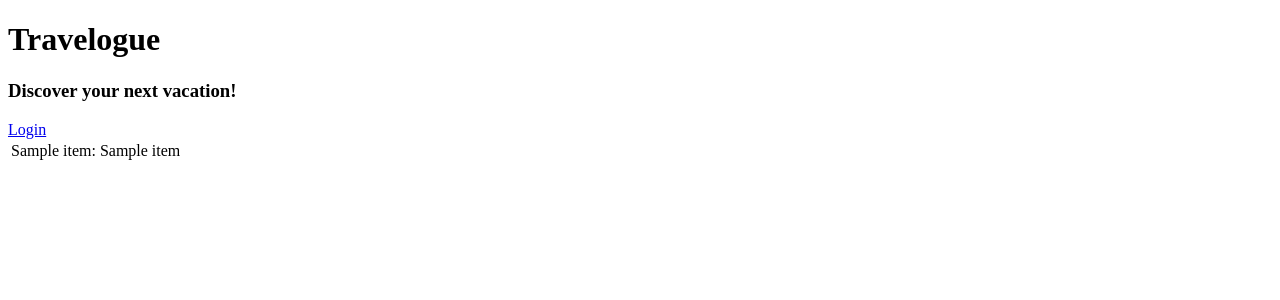
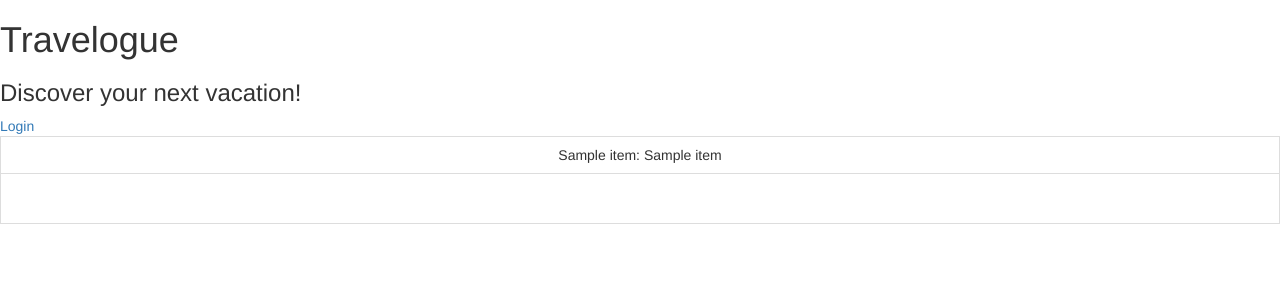
Before and after one commit to akankshanayak2111/Project_Travelogue, a Flask app: template templates/flight_details.html in a window 1280 px wide. Shown: the top 300 px of the page. Run offline with Flask 2, Linux system fonts and the light colour scheme; the template is opened without the code that fills it: most values are stand-ins (such as "Sample title", 1, 10 or a date in 2020); some libraries are stand-ins or nearby versions.

Commit message:
Formatted flights display table

```diff
--- /dev/null
+++ b/static/js/scripts.js
@@ -0,0 +1,76 @@
+$(document).ready(function() {
+
+//     function submitUserCriteria (evt) {
+//         // add later, remove hardcoded data
+//         // var formInput = {
+//         //     "origin": $("#origin").val(),
+//         //     "budget": $("#budget").val(),
+//         //     "start-date": $("#start-date").val(),
+//         //     "return-date": $("#return-date").val()
+//         // };
+
+//         // remove below hardcoded data later
+//         var formInput = {
+//             "origin": "SFO",
+//             "budget": "500",
+//             "start-date": 08/21/2017,
+//             "return-date": 08/25/2017
+//         };
+
+
+// }
+
+// $("#user-criteria").on("submit", submitUserCriteria);
+
+
+
+
+
+
+
+
+
+
+
+
+
+
+
+
+
+
+
+
+
+
+
+
+
+
+
+
+
+
+
+
+
+
+
+
+
+
+
+
+
+
+
+
+
+
+
+
+
+
+
+
+    });
--- /dev/null
+++ b/static/project.css
@@ -0,0 +1,18 @@
+.table td {
+    text-align: center;
+}
+
+table {
+    border-collapse: collapse;
+}
+
+td {
+    padding-top: .5em;
+    padding-bottom: .5em;
+}
+
+.blank_row
+{
+    height: 50px !important;
+
+}
--- a/templates/base.html
+++ b/templates/base.html
@@ -2,7 +2,12 @@
 <html>
 <head>
     <title>Flight Search</title>
+    <link href="https://maxcdn.bootstrapcdn.com/bootstrap/3.3.7/css/bootstrap.min.css" rel="stylesheet">
+    <link href="/static/project.css" rel="stylesheet">
+
     <script src="https://code.jquery.com/jquery.js"></script>
+    <script src="https://maxcdn.bootstrapcdn.com/bootstrap/3.3.7/js/bootstrap.min.js"></script>
+
     <script type="text/javascript" src="/static/js/scripts.js"></script>
 </head>
 <body>
--- a/templates/flight_details.html
+++ b/templates/flight_details.html
@@ -1,8 +1,7 @@
 {% extends 'base.html' %}
 {% block content %}
 
-
-        <table>
+        <table class="table table-hover table-bordered">
                 {% for each_fl in flight_results %}
                   <tr>{% for item in each_fl %}
                     {% for k, v in item.items() %}
@@ -10,7 +9,11 @@
                       <td>{{ k }}: {{ v }}</td>
 
                     {% endfor %}</tr>
+
                   {% endfor %}
+                  <tr class="blank_row">
+                      <td colspan="3"></td>
+                    </tr>
                 {% endfor %}
 
         </table>
```
Also changed, not shown: 1 other file.
